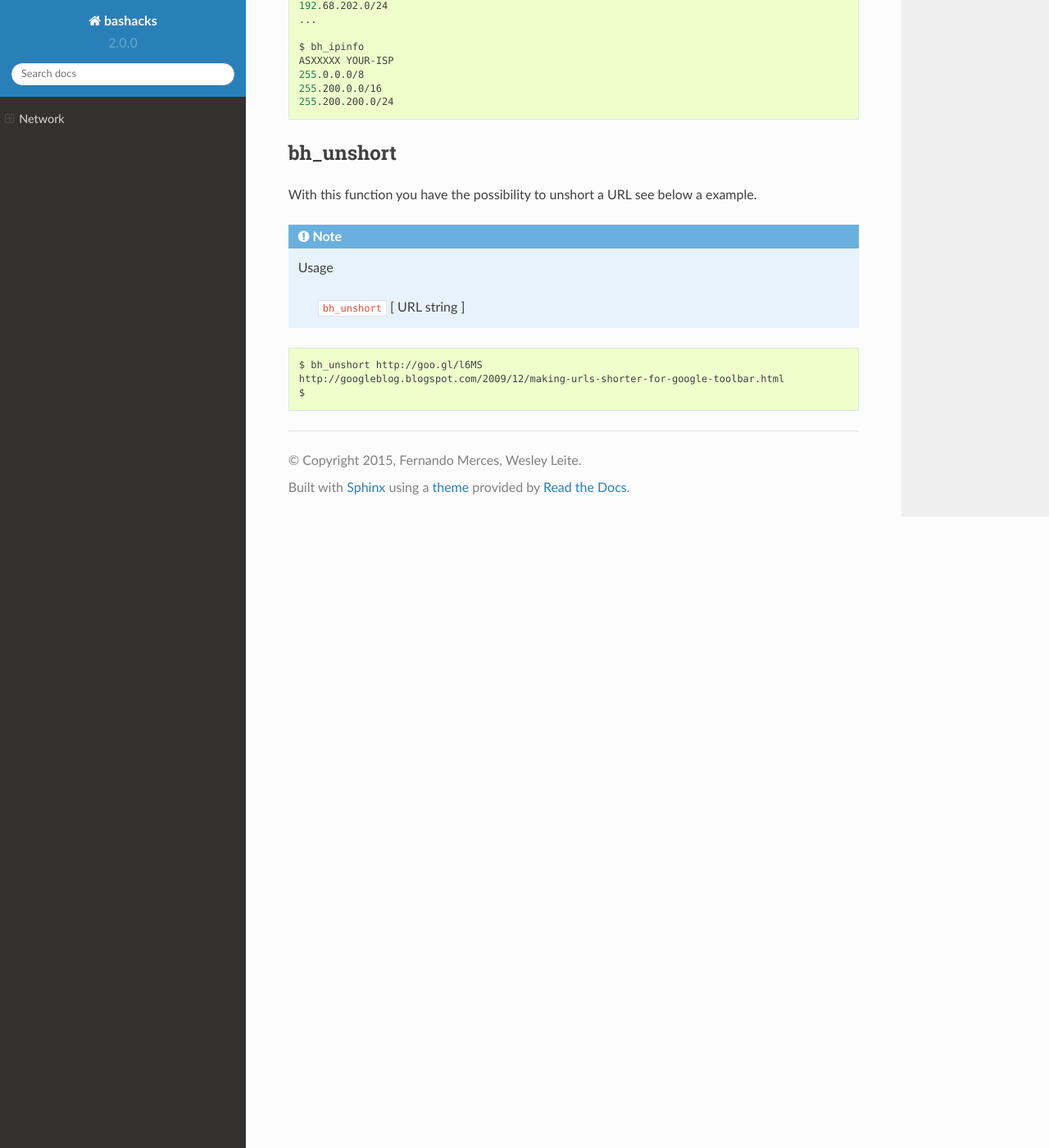
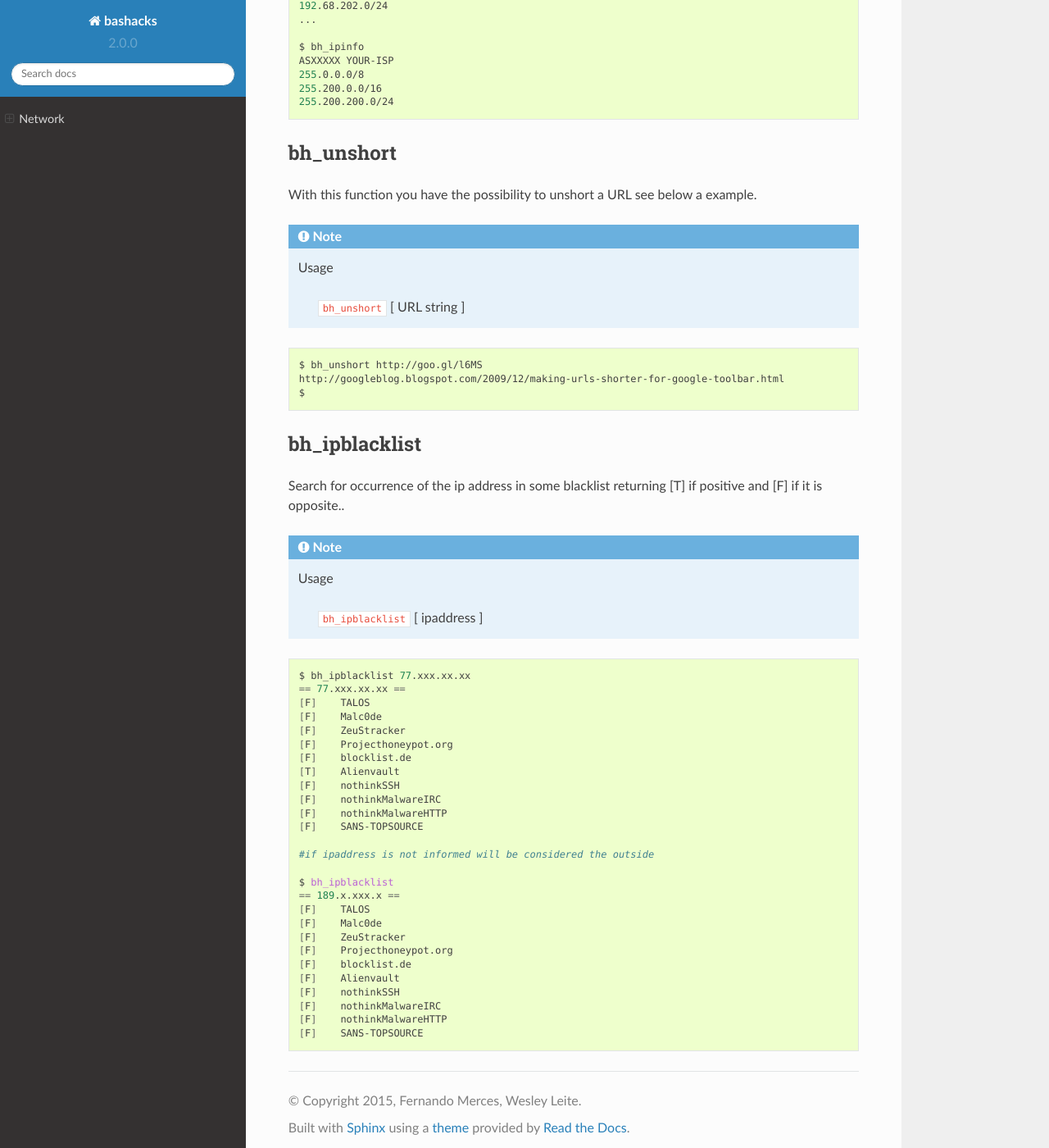
Before and after one commit to merces/bashacks, a Sphinx documentation site: the page built from doc/source/net.rst, in a window 1280 px wide and 1400 px high, scrolled down 2852 px. Shown: the whole window at 82% size. Built offline with Sphinx 7.4.7 and the Read the Docs theme 2.0.0, drawn with Linux system fonts in a browser that asks for light colours.

Commit message:
doc bh_ipblacklist

```diff
--- a/doc/source/net.rst
+++ b/doc/source/net.rst
@@ -166,3 +166,45 @@ With this function you have the possibility to unshort a URL see below a example
     $ bh_unshort http://goo.gl/l6MS
     http://googleblog.blogspot.com/2009/12/making-urls-shorter-for-google-toolbar.html
     $
+
+
+bh_ipblacklist
+---------
+
+Search for occurrence of the ip address in some  blacklist returning [T] if positive and [F] if it is opposite..
+
+.. note::
+
+    Usage
+
+        ``bh_ipblacklist`` [ ipaddress ]
+
+.. code-block:: bash
+
+    $ bh_ipblacklist 77.xxx.xx.xx
+    == 77.xxx.xx.xx ==
+    [F]    TALOS
+    [F]    Malc0de
+    [F]    ZeuStracker
+    [F]    Projecthoneypot.org
+    [F]    blocklist.de
+    [T]    Alienvault
+    [F]    nothinkSSH
+    [F]    nothinkMalwareIRC
+    [F]    nothinkMalwareHTTP
+    [F]    SANS-TOPSOURCE
+
+    #if ipaddress is not informed will be considered the outside
+
+    $ bh_ipblacklist
+    == 189.x.xxx.x ==
+    [F]    TALOS
+    [F]    Malc0de
+    [F]    ZeuStracker
+    [F]    Projecthoneypot.org
+    [F]    blocklist.de
+    [F]    Alienvault
+    [F]    nothinkSSH
+    [F]    nothinkMalwareIRC
+    [F]    nothinkMalwareHTTP
+    [F]    SANS-TOPSOURCE
```
